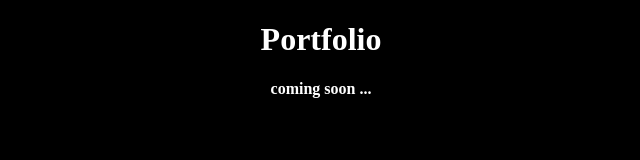
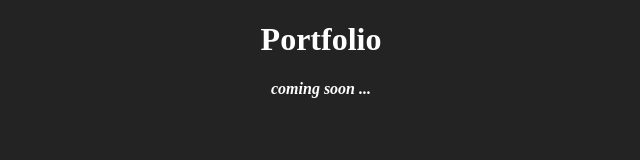
Before and after one commit to Nettester/Portfolio, a plain HTML site: page index.html in a window 1280 px wide. Shown: the whole page, without its empty margins (319-959 px from the left). Drawn offline with Linux system fonts and the light colour scheme.

Commit message:
mini styling

```diff
--- a/css/styles.css
+++ b/css/styles.css
@@ -1,10 +1,11 @@
-*{
-    background-color: black;
+
+body {
+    background-color: rgba(12, 12, 12, 0.9);
     color: white;
     text-align: center;
     font-weight: bold;
 }
 
-h1 {
-
+main {
+    font-style: italic;
 }
```
